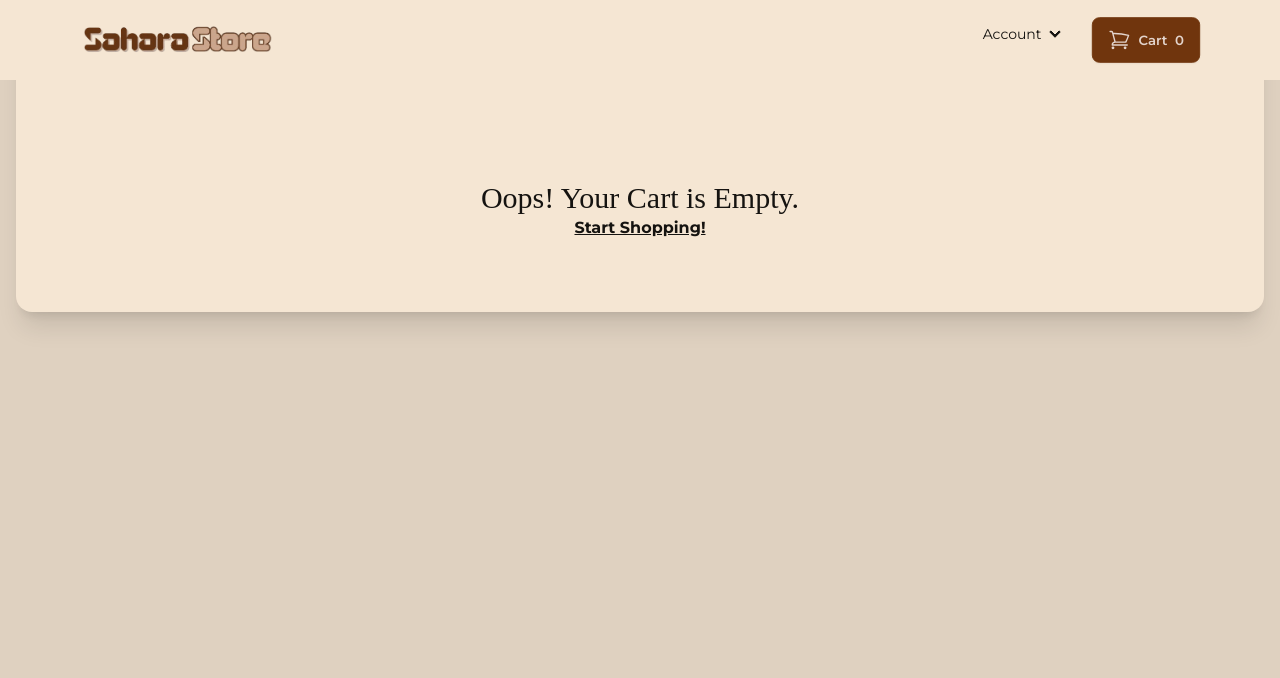
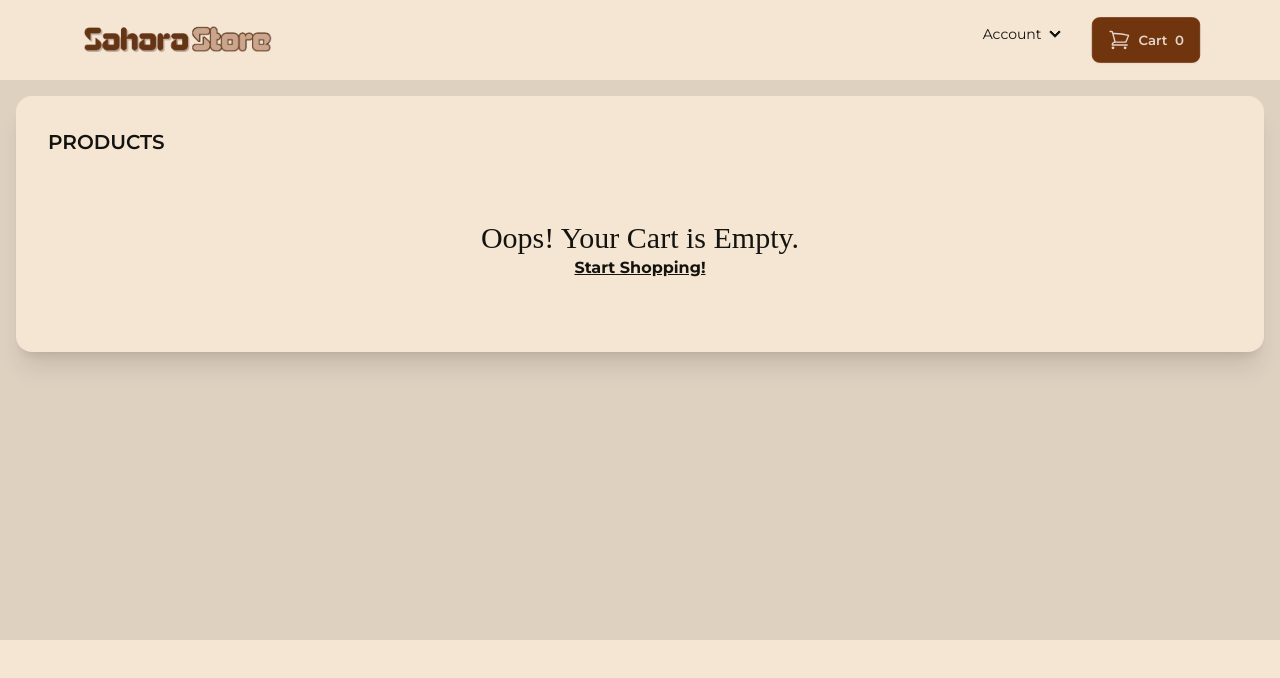
Before and after one commit to Donald-Edinam/sahara-store, a React (Vite) app in the folder frontend/: page /cart in a window 1280 px wide. Shown: the top 678 px of the page. Built offline with nearby package versions, Linux system fonts and the light colour scheme; no server answers; a web font is replaced by a local one.

Commit message:
fix: content hiding under header resolved

```diff
--- a/frontend/src/navigation/Navigation.jsx
+++ b/frontend/src/navigation/Navigation.jsx
@@ -9,8 +9,7 @@ import CartPage from '../pages/cart/CartPage';
 import SignUpPage from '../pages/auth/SignUpPage';
 import LoginPage from '../pages/auth/LoginPage';
 import PrivacyPolicy from '../pages/privacy-policy/PrivacyPolicy';
-import Loader from '../components/common/Loader'; // Import your Loader component
-import Cart from '../pages/cart/component/Cart';
+import Loader from '../components/common/Loader';
 
 const NotFound = () => {
     return (
--- a/frontend/src/pages/cart/CartPage.jsx
+++ b/frontend/src/pages/cart/CartPage.jsx
@@ -4,7 +4,9 @@ import ShoppingCart from './ShoppingCart'
 
 const CartPage = () => {
   return (
-  <ShoppingCart />
+    <div className="container mt-10">
+      <ShoppingCart />
+    </div>
   )
 }
 
--- a/frontend/src/pages/cart/EmptyCart.jsx
+++ b/frontend/src/pages/cart/EmptyCart.jsx
@@ -4,7 +4,7 @@ import { Link } from 'react-router-dom'
 const EmptyCart = () => {
   return (
     <>
-        <div className="flex flex-col justify-center items-center py-10 mt-10">
+        <div className="flex container flex-col justify-center items-center py-10">
             <h1 className='font-serif text-center font-serif text-3xl'>Oops! Your Cart is Empty.</h1>
             <Link to={"/"} className='font-bold text-center underline'>
                 Start Shopping!
--- a/frontend/src/pages/cart/ShoppingCart.jsx
+++ b/frontend/src/pages/cart/ShoppingCart.jsx
@@ -61,7 +61,7 @@ const ShoppingCart = () => {
   const totalQuantity = products.reduce((sum, product) => sum + product.quantity, 0);
 
   return (
-    <div className="min-h-screen bg-base-200">
+    <div className="min-h-[70vh] mt-20 bg-base-200">
       <div className="container mx-auto p-4">
         <div className="card bg-base-100 shadow-xl">
           <div className="card-body">
--- a/frontend/src/pages/cart/component/CartSummary.jsx
+++ b/frontend/src/pages/cart/component/CartSummary.jsx
@@ -5,7 +5,7 @@ const CartSummary = ({ totalProducts, totalQuantity, total, onClearCart }) => {
         <div className="stats bg-primary text-primary-content">
             <div className="stat">
                 <div className="stat-title">Summary</div>
-                <div className="stat-value">Total products: ${totalProducts.toFixed(2)}</div>
+                <div className="stat-value text-2xl">Total products: ${totalProducts.toFixed(2)}</div>
                 <div className="stat-desc">Total quantity: {totalQuantity}</div>
                 <div className="stat-actions flex justify-between items-center mt-2">
                     <button className="btn btn-sm btn-error" onClick={onClearCart}>Clear Cart</button>
--- a/frontend/src/pages/cart/component/ProductTable.jsx
+++ b/frontend/src/pages/cart/component/ProductTable.jsx
@@ -3,7 +3,7 @@ import React from 'react'
 const ProductTable = ({ products, onQuantityChange }) => {
   return (
     <div className="overflow-x-auto">
-      <table className="table w-full">
+      <table className="table mt-10 w-full">
         <thead>
           <tr>
             <th>PRODUCTS</th>
```
